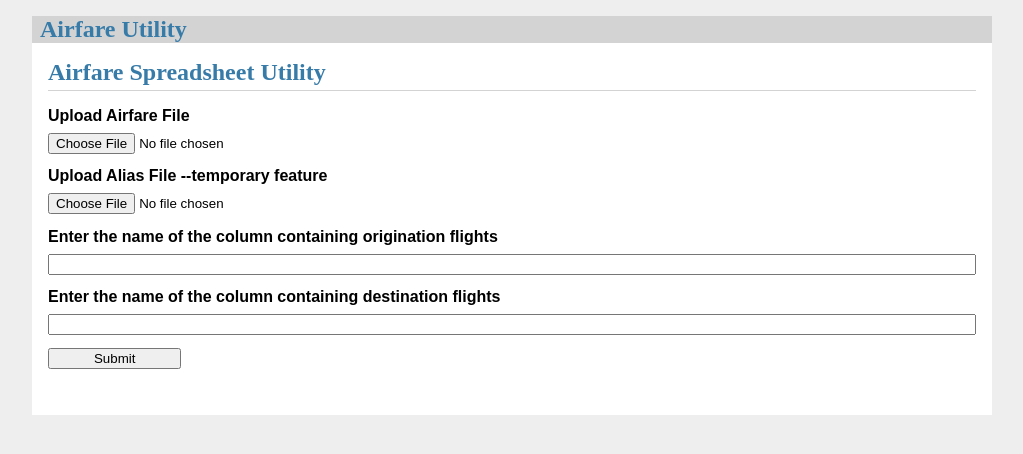
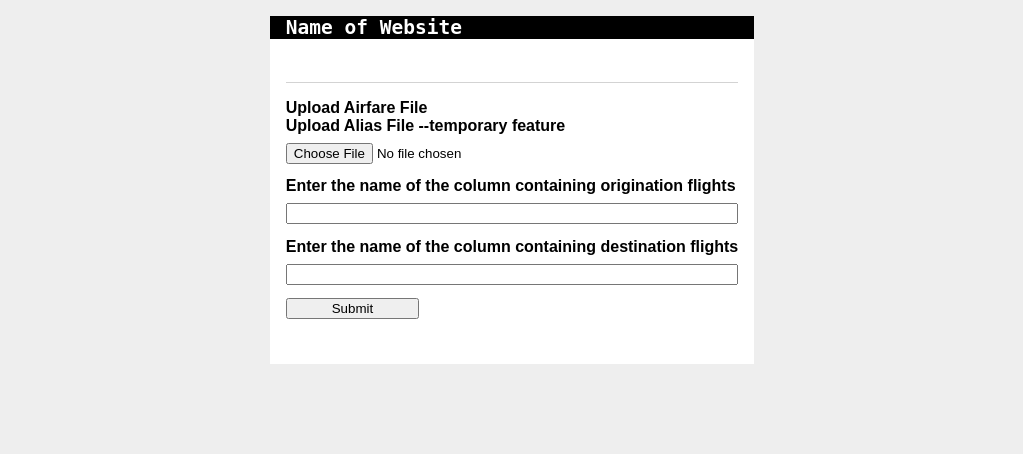
Before and after one commit to unityamira/airfare-utility, a Flask app: page / in a window 1280 px wide. Shown: the top 454 px of the page, without its empty margins (128-1151 px from the left). Run offline with Flask 3, Linux system fonts and the light colour scheme.

Commit message:
many things

```diff
--- a/app/static/style.css
+++ b/app/static/style.css
@@ -1,9 +1,9 @@
 html { font-family: sans-serif; background: #eee; padding: 1rem; }
 body { max-width: 960px; margin: 0 auto; background: white; }
-h1 { font-family: serif; color: #377ba8; margin: 1rem 0; }
+h1 { font-family: monospace; color: white; margin: 1rem 0; }
 a { color: #377ba8; }
 hr { border: none; border-top: 1px solid lightgray; }
-nav { background: lightgray; display: flex; align-items: center; padding: 0 0.5rem; }
+nav { background: black; display: flex; align-items: center; padding: 0 1rem; }
 nav h1 { flex: auto; margin: 0; }
 nav h1 a { text-decoration: none; padding: 0.25rem 0.5rem; }
 nav ul  { display: flex; list-style: none; margin: 0; padding: 0; }
@@ -12,15 +12,23 @@
 .content > header { border-bottom: 1px solid lightgray; display: flex; align-items: flex-end; }
 .content > header h1 { flex: auto; margin: 1rem 0 0.25rem 0; }
 .flash { margin: 1em 0; padding: 1em; background: #cae6f6; border: 1px solid #377ba8; }
-.post > header { display: flex; align-items: flex-end; font-size: 0.85em; }
+/*.post > header { display: flex; align-items: flex-end; font-size: 0.85em; }
 .post > header > div:first-of-type { flex: auto; }
 .post > header h1 { font-size: 1.5em; margin-bottom: 0; }
 .post .about { color: slategray; font-style: italic; }
 .post .body { white-space: pre-line; }
+*/
 .content:last-child { margin-bottom: 0; }
 .content form { margin: 1em 0; display: flex; flex-direction: column; }
 .content label { font-weight: bold; margin-bottom: 0.5em; }
 .content input, .content textarea { margin-bottom: 1em; }
 .content textarea { min-height: 12em; resize: vertical; }
 input.danger { color: #cc2f2e; }
-input[type=submit] { align-self: start; min-width: 10em; }
+input[type=submit] { align-self: start; min-width: 10em;}
+html{ display: flex; align-items: center; justify-content: center;}
+.file {
+    opacity: 0;
+    width: 0.1px;
+    height: 0.1px;
+    position: absolute;
+  }
--- a/app/templates/base.html
+++ b/app/templates/base.html
@@ -1,8 +1,11 @@
 <!doctype html>
 <title>{% block title %}{% endblock %} - Airfare Utility</title>
 <link rel="stylesheet" href="{{ url_for('static', filename='style.css') }}">
+
+<div class='container'>
     <nav>
-  <h1>Airfare Utility</h1>
+      <img >
+      <h1>Name of Website</h1>
     </nav>
     <section class="content">
       <header>
@@ -13,3 +16,4 @@
       {% endfor %}
         {% block content %}{% endblock %}
     </section>
+</div>
--- a/app/templates/mileage_calculator/start.html
+++ b/app/templates/mileage_calculator/start.html
@@ -7,8 +7,11 @@
 {% block content %}
   <form method="post" enctype="multipart/form-data">
 
-    <label for="startfle">Upload Airfare File</label>
-    <input type="file", name="startfile" id="startfile" accept=".csv" required>
+    <div class="file-upload">
+      <label for="startfle">Upload Airfare File</label>
+      <input type="file" name="startfile" id="startfile" accept=".csv" class="file" required>
+    </div>
+
 
     <label for="aliases">Upload Alias File --temporary feature</label>
     <input type="file", name="aliases" id="aliases" accept=".csv" required>
@@ -21,4 +24,5 @@
 
     <input type="submit" value="Submit">
   </form>
+
 {% endblock %}
```
Lines whose indentation alone changed are shown as unchanged.
